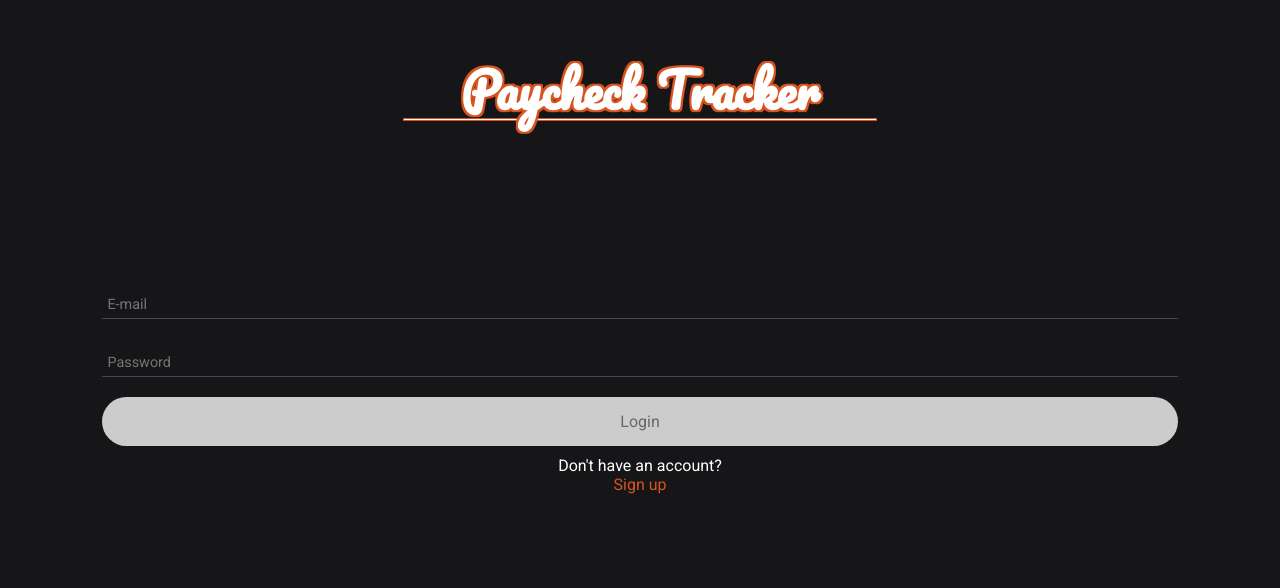
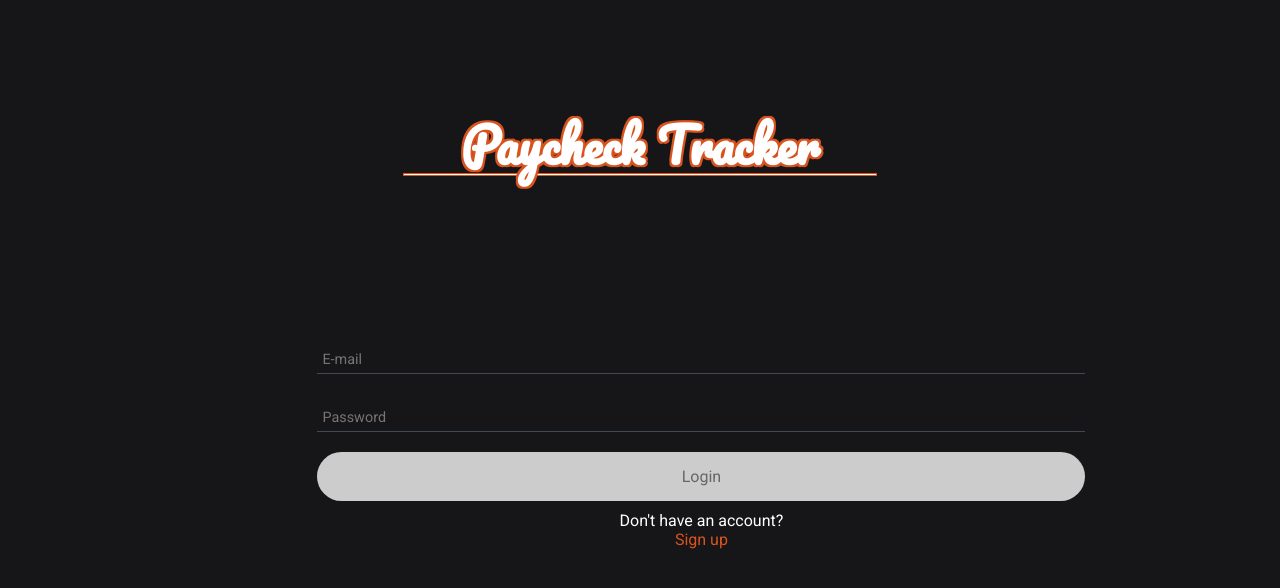
Before and after one commit to Daniel5040/paycheck-tracker-client, a Vue app: page /login in a window 1280 px wide. Shown: the part 106-694 px from the top of the page. Built offline with nearby package versions, Linux system fonts and the light colour scheme.

Commit message:
minimum reactive design for desktop

```diff
--- a/src/App.vue
+++ b/src/App.vue
@@ -203,6 +203,23 @@ button {
   background: $secondary-color !important;
 }
 
+@media only screen and (min-width: 1080px) {
+  #app {
+    display: flex;
+    justify-content: center;
+  }
+
+  body {
+    margin: 0;
+    margin-top: 55px;
+  }
+
+  .container {
+    width: 33%;
+    min-width: 768px;
+  }
+}
+
 // Transitions
 .down-enter-active {
   -moz-transition-duration: 0.3s;
--- a/src/components/NavBar.vue
+++ b/src/components/NavBar.vue
@@ -76,4 +76,13 @@ export default {
 .material-icons.md-40 {
   font-size: 40px;
 }
+
+@media only screen and (min-width: 1080px) {
+  .nav {
+    bottom: auto;
+    top: 0;
+    border: 0;
+    border-bottom: 1px solid darken($accent-color, 20%);
+  }
+}
 </style>
```
